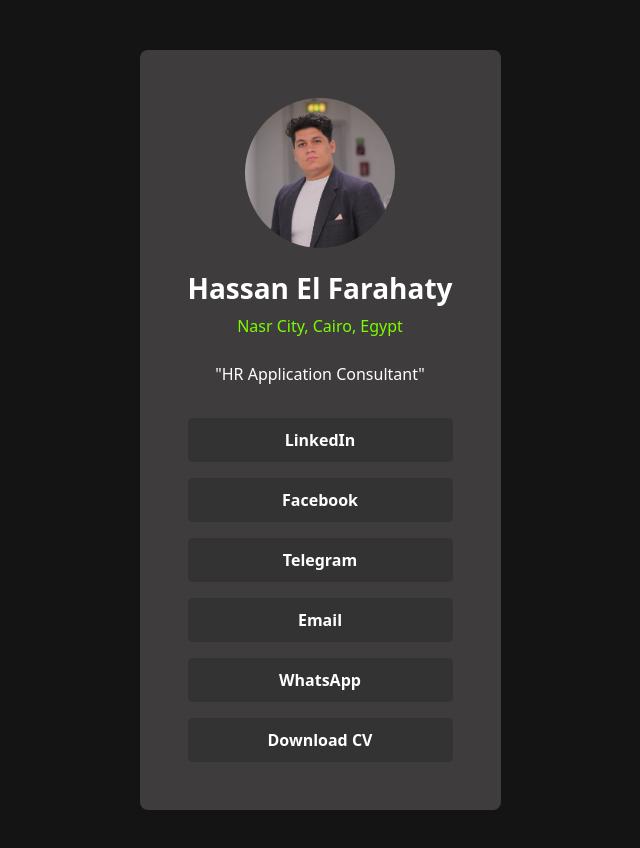
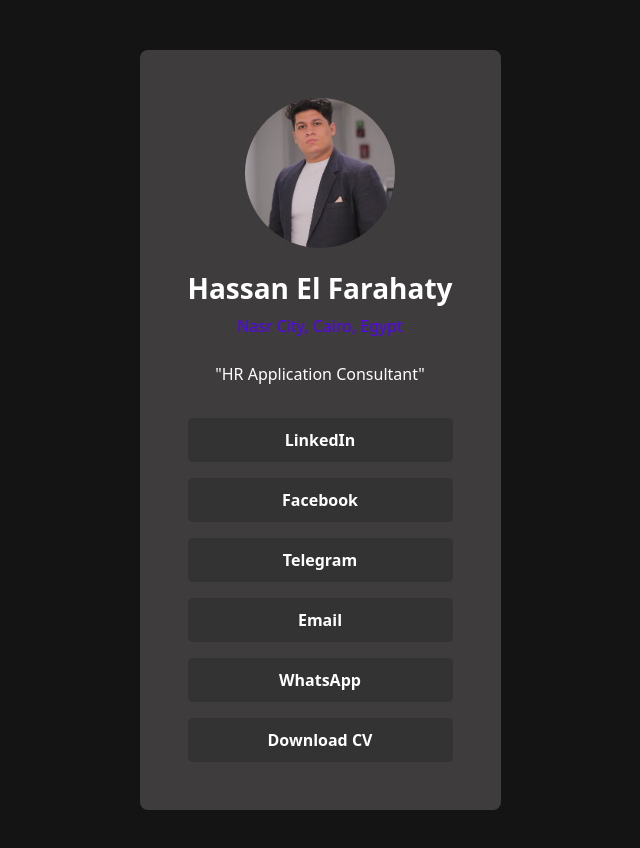
Before and after one commit to Hassan-farahaty7/MY-CV, a plain HTML site: page index.html in a window 1280 px wide. Shown: the whole page, without its empty margins (320-960 px from the left). Drawn offline with Linux system fonts and the light colour scheme.

Commit message:
update css font color

```diff
--- a/css/style.css
+++ b/css/style.css
@@ -14,13 +14,13 @@ img.rounded-circle {
   width: 150px;
   height: 150px;
   object-fit: cover;
-  object-position: left top;
+
 }
 .text h3 {
   font-weight: 600;
 }
 .text p {
-  color: lawngreen;
+  color: rgb(88, 0, 252);
   font-weight: 500;
 }
 .click {
```
